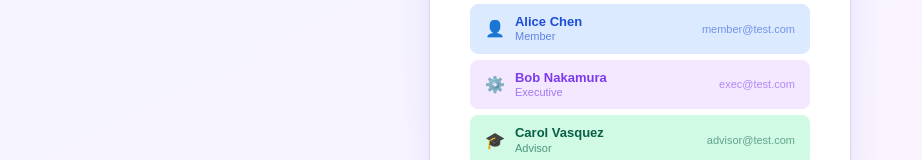
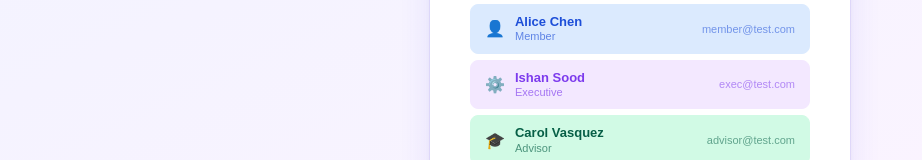
Before and after one commit to Ishannsood/scams-project, a React (Create React App) app in the folder scams-frontend/: page /login in a window 1280 px wide. Shown: the part 522-682 px from the top of the page, without its empty margins (0-922 px from the left). Built offline with nearby package versions, Linux system fonts and the light colour scheme.

Commit message:
fix: rename Bob Nakamura to Ishan Sood on login demo accounts

```diff
--- a/scams-frontend/src/pages/Login.js
+++ b/scams-frontend/src/pages/Login.js
@@ -59,7 +59,7 @@ export default function Login() {
         <div style={{ display: 'flex', flexDirection: 'column', gap: '6px' }}>
           {[
             { label: 'Member',    name: 'Alice Chen',    icon: '👤', email: 'member@test.com',  color: '#1d4ed8', bg: '#dbeafe' },
-            { label: 'Executive', name: 'Bob Nakamura',  icon: '⚙️', email: 'exec@test.com',    color: '#7c3aed', bg: '#f3e8ff' },
+            { label: 'Executive', name: 'Ishan Sood',  icon: '⚙️', email: 'exec@test.com',    color: '#7c3aed', bg: '#f3e8ff' },
             { label: 'Advisor',   name: 'Carol Vasquez', icon: '🎓', email: 'advisor@test.com', color: '#065f46', bg: '#d1fae5' },
           ].map(a => (
             <button
```
